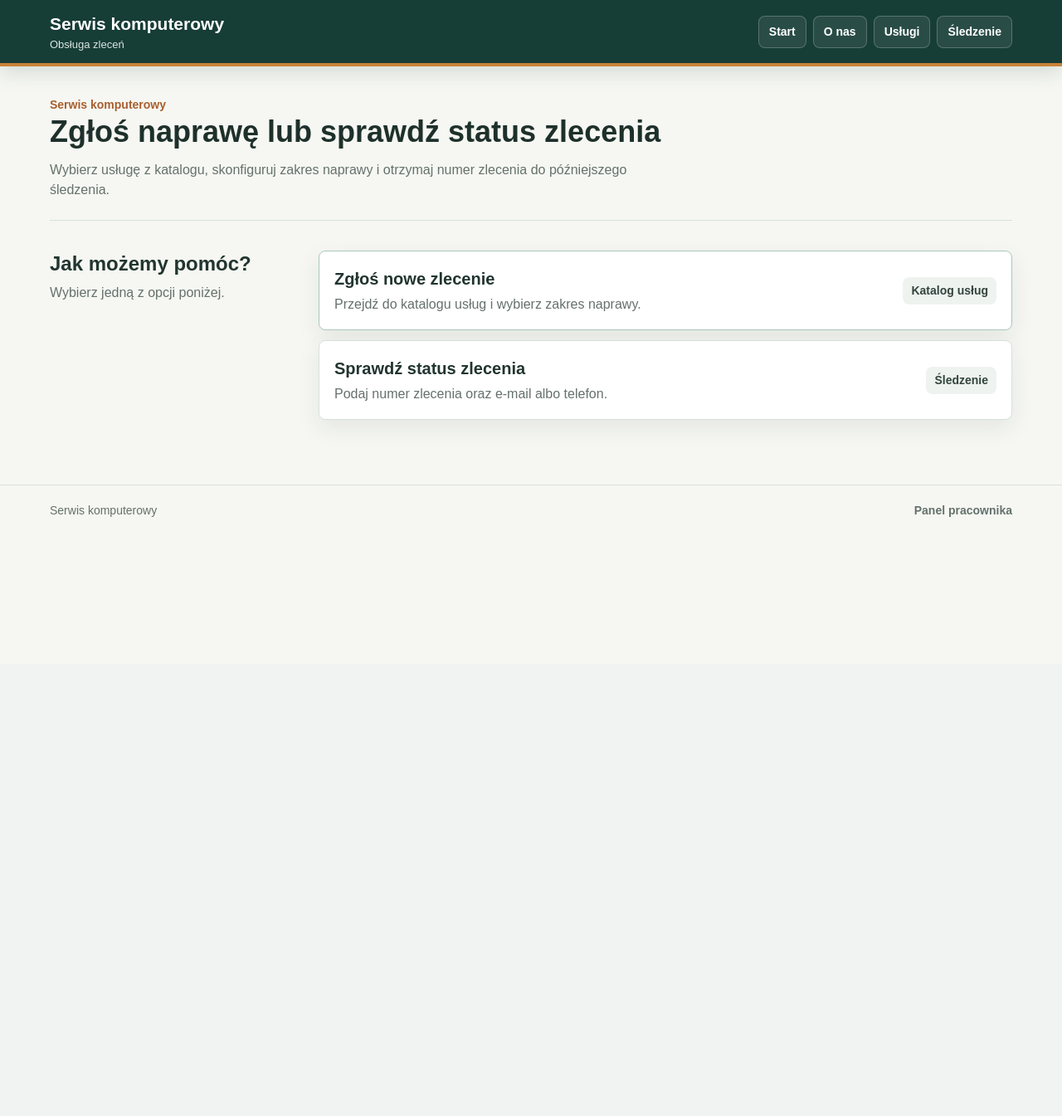
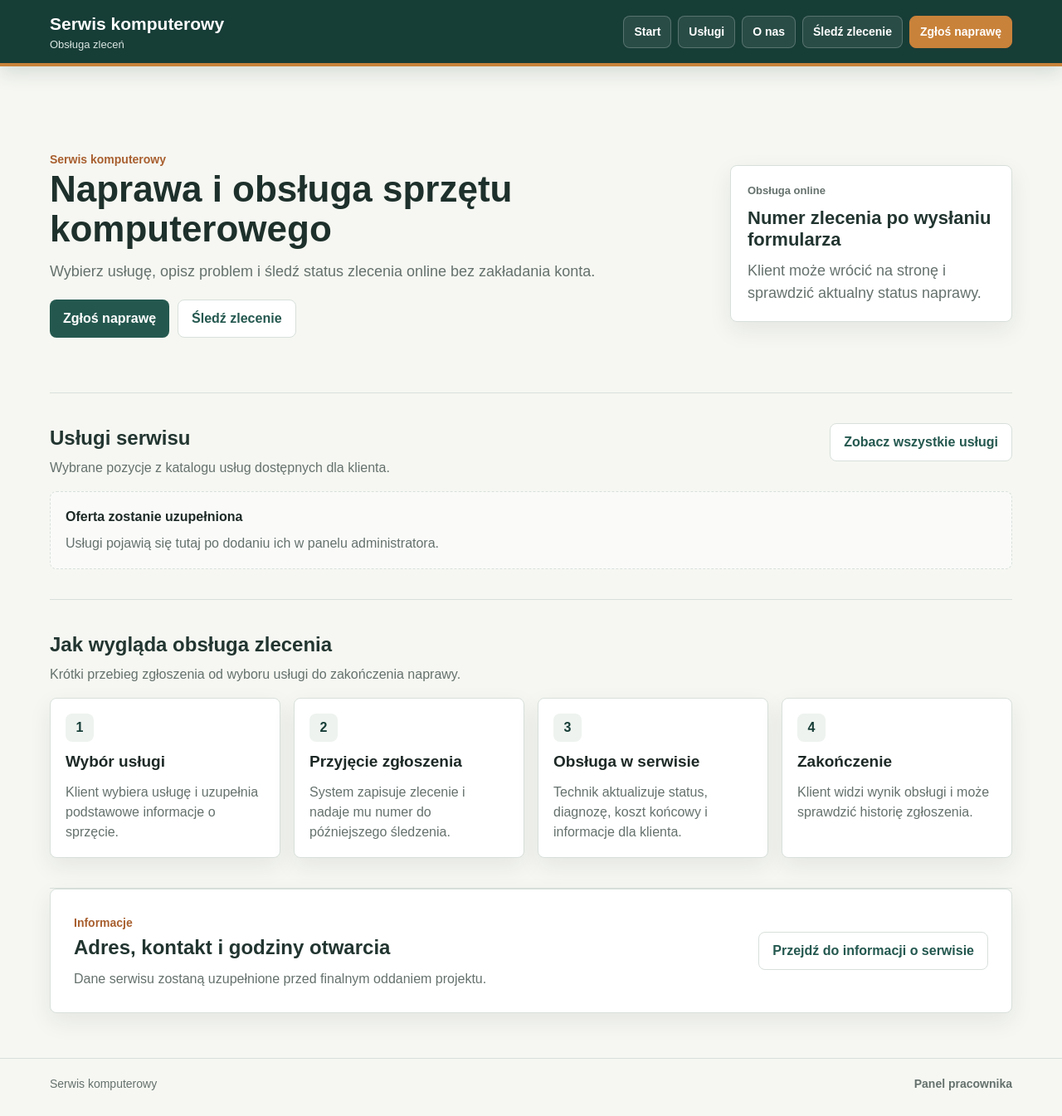
Before and after one commit to DawidSrd/Projekt-in-ynierski, a Django app: page / in a window 1280 px wide. Shown: the whole page at 83% size. Before the commit the page ends 623 px from the top, so only its background shows below. Run offline with Django 5.2, Linux system fonts and the light colour scheme; data that the repository does not hold is empty.

Commit message:
Przebudowa strony glownej klienta

```diff
--- a/backend/orders/static/orders/app.css
+++ b/backend/orders/static/orders/app.css
@@ -103,6 +103,16 @@ a:hover {
   color: var(--primary-dark);
 }
 
+.main-nav__cta {
+  background: var(--accent) !important;
+  border-color: var(--accent) !important;
+}
+
+.main-nav__cta:hover {
+  background: #ffffff !important;
+  color: var(--primary-dark) !important;
+}
+
 .app-main {
   padding: 34px 0 54px;
 }
@@ -173,16 +183,6 @@ a:hover {
   padding: 22px;
 }
 
-.home-start {
-  margin-bottom: 12px;
-  padding-bottom: 24px;
-  border-bottom: 1px solid var(--line);
-}
-
-.home-start__copy {
-  max-width: 820px;
-}
-
 .home-eyebrow {
   margin-bottom: 10px;
   color: var(--accent-dark);
@@ -190,51 +190,81 @@ a:hover {
   font-weight: 700;
 }
 
-.home-start h1 {
-  max-width: 780px;
+.home-hero {
+  display: grid;
+  grid-template-columns: minmax(0, 1fr) 340px;
+  gap: 28px;
+  align-items: center;
+  min-height: 360px;
+  padding: 44px 0;
+  border-bottom: 1px solid var(--line);
+}
+
+.home-hero__copy {
+  max-width: 760px;
+}
+
+.home-hero h1 {
   margin: 0;
   color: #1e302b;
-  font-size: 36px;
-  line-height: 1.14;
+  font-size: 44px;
+  line-height: 1.08;
 }
 
-.home-start p {
-  max-width: 720px;
+.home-hero p {
+  max-width: 660px;
   margin: 14px 0 0;
   color: var(--muted);
+  font-size: 18px;
 }
 
-.home-client {
+.home-hero__panel {
   display: grid;
-  grid-template-columns: 300px minmax(0, 1fr);
-  gap: 24px;
-  padding: 24px 0;
+  gap: 10px;
+  padding: 20px;
+  border: 1px solid var(--line);
+  border-radius: 8px;
+  background: var(--surface);
+  box-shadow: var(--shadow);
 }
 
-.home-client__intro h2 {
-  margin: 2px 0 8px;
+.home-hero__panel strong {
   color: #223530;
-  font-size: 24px;
+  font-size: 22px;
   line-height: 1.2;
 }
 
-.home-client__intro p {
+.home-hero__panel p {
   margin: 0;
   color: var(--muted);
 }
 
-.home-actions {
-  display: grid;
-  gap: 12px;
+.home-section {
+  padding: 36px 0;
+  border-bottom: 1px solid var(--line);
 }
 
-.home-action {
+.section-title--row {
   display: flex;
-  align-items: center;
+  align-items: flex-start;
   justify-content: space-between;
   gap: 18px;
-  min-height: 96px;
-  padding: 16px 18px;
+}
+
+.home-service-grid,
+.process-grid {
+  display: grid;
+  grid-template-columns: repeat(4, minmax(0, 1fr));
+  gap: 16px;
+}
+
+.home-service,
+.process-step {
+  display: grid;
+  align-content: start;
+  gap: 10px;
+  min-height: 190px;
+  padding: 18px;
   border: 1px solid var(--line);
   border-radius: 8px;
   background: var(--surface);
@@ -243,26 +273,62 @@ a:hover {
   box-shadow: var(--shadow);
 }
 
-.home-action:hover {
+.home-service:hover {
   border-color: var(--primary);
   background: #fafcf9;
   color: var(--text);
 }
 
-.home-action--primary {
-  border-color: #aac7bd;
-}
-
-.home-action__title {
-  display: block;
+.home-service__name {
   color: #223530;
   font-size: 20px;
   font-weight: 700;
+  line-height: 1.2;
 }
 
-.home-action__text {
-  display: block;
-  margin-top: 4px;
+.home-service__description,
+.process-step p {
+  margin: 0;
+  color: var(--muted);
+}
+
+.process-step span {
+  display: inline-flex;
+  align-items: center;
+  justify-content: center;
+  width: 34px;
+  height: 34px;
+  border-radius: 8px;
+  background: var(--surface-soft);
+  color: var(--primary-dark);
+  font-weight: 700;
+}
+
+.process-step h3 {
+  margin: 0;
+  font-size: 19px;
+}
+
+.home-contact {
+  display: flex;
+  align-items: center;
+  justify-content: space-between;
+  gap: 18px;
+  padding: 28px;
+  border: 1px solid var(--line);
+  border-radius: 8px;
+  background: var(--surface);
+  box-shadow: var(--shadow);
+}
+
+.home-contact h2 {
+  margin: 0 0 8px;
+  color: #223530;
+}
+
+.home-contact p {
+  max-width: 640px;
+  margin: 0;
   color: var(--muted);
 }
 
@@ -1054,7 +1120,9 @@ fieldset {
   .detail-layout,
   .order-summary__grid,
   .dashboard-filter,
-  .home-client,
+  .home-hero,
+  .home-service-grid,
+  .process-grid,
   .confirmation-info,
   .info-grid,
   .tracking-summary__grid,
@@ -1082,11 +1150,17 @@ fieldset {
     padding: 16px;
   }
 
-  .home-start h1 {
+  .home-hero {
+    min-height: auto;
+    padding: 28px 0;
+  }
+
+  .home-hero h1 {
     font-size: 28px;
   }
 
-  .home-action {
+  .section-title--row,
+  .home-contact {
     align-items: flex-start;
     flex-direction: column;
   }
--- a/backend/orders/templates/orders/base.html
+++ b/backend/orders/templates/orders/base.html
@@ -27,9 +27,10 @@
           </form>
         {% else %}
           <a href="/">Start</a>
+          <a href="/services/">Usługi</a>
           <a href="/about/">O nas</a>
-          <a href="/services/">Usługi</a>
-          <a href="/track/">Śledzenie</a>
+          <a href="/track/">Śledź zlecenie</a>
+          <a class="main-nav__cta" href="/services/">Zgłoś naprawę</a>
         {% endif %}
       </nav>
     </div>
--- a/backend/orders/templates/orders/home.html
+++ b/backend/orders/templates/orders/home.html
@@ -1,38 +1,93 @@
 {% extends "orders/base.html" %}
 
-{% block title %}Start | Serwis komputerowy{% endblock %}
+{% block title %}Serwis komputerowy{% endblock %}
 
 {% block content %}
-  <section class="home-start">
-    <div class="home-start__copy">
+  <section class="home-hero">
+    <div class="home-hero__copy">
       <span class="home-eyebrow">Serwis komputerowy</span>
-      <h1>Zgłoś naprawę lub sprawdź status zlecenia</h1>
-      <p>Wybierz usługę z katalogu, skonfiguruj zakres naprawy i otrzymaj numer zlecenia do późniejszego śledzenia.</p>
+      <h1>Naprawa i obsługa sprzętu komputerowego</h1>
+      <p>Wybierz usługę, opisz problem i śledź status zlecenia online bez zakładania konta.</p>
+      <div class="button-row">
+        <a class="button" href="/services/">Zgłoś naprawę</a>
+        <a class="button button--ghost" href="/track/">Śledź zlecenie</a>
+      </div>
+    </div>
+
+    <div class="home-hero__panel" aria-label="Informacje o obsłudze zleceń">
+      <span class="metric__label">Obsługa online</span>
+      <strong>Numer zlecenia po wysłaniu formularza</strong>
+      <p>Klient może wrócić na stronę i sprawdzić aktualny status naprawy.</p>
     </div>
   </section>
 
-  <section class="home-client" aria-label="Strefa klienta">
-    <div class="home-client__intro">
-      <h2>Jak możemy pomóc?</h2>
-      <p>Wybierz jedną z opcji poniżej.</p>
+  <section class="home-section" aria-label="Usługi serwisu">
+    <div class="section-title section-title--row">
+      <div>
+        <h2>Usługi serwisu</h2>
+        <p>Wybrane pozycje z katalogu usług dostępnych dla klienta.</p>
+      </div>
+      <a class="button button--ghost" href="/services/">Zobacz wszystkie usługi</a>
     </div>
 
-    <div class="home-actions">
-      <a class="home-action home-action--primary" href="/services/">
-        <span>
-          <span class="home-action__title">Zgłoś nowe zlecenie</span>
-          <span class="home-action__text">Przejdź do katalogu usług i wybierz zakres naprawy.</span>
-        </span>
-        <span class="pill">Katalog usług</span>
-      </a>
+    {% if services %}
+      <div class="home-service-grid">
+        {% for service in services %}
+          <a class="home-service" href="/services/{{ service.id }}/">
+            <span class="home-service__name">{{ service.name }}</span>
+            {% if service.description %}
+              <span class="home-service__description">{{ service.description }}</span>
+            {% else %}
+              <span class="home-service__description">Opis usługi zostanie uzupełniony.</span>
+            {% endif %}
+            <span class="pill">{{ service.base_price_min }} - {{ service.base_price_max }} zł</span>
+          </a>
+        {% endfor %}
+      </div>
+    {% else %}
+      <div class="empty-state">
+        <strong>Oferta zostanie uzupełniona</strong>
+        <p>Usługi pojawią się tutaj po dodaniu ich w panelu administratora.</p>
+      </div>
+    {% endif %}
+  </section>
 
-      <a class="home-action" href="/track/">
-        <span>
-          <span class="home-action__title">Sprawdź status zlecenia</span>
-          <span class="home-action__text">Podaj numer zlecenia oraz e-mail albo telefon.</span>
-        </span>
-        <span class="pill">Śledzenie</span>
-      </a>
+  <section class="home-section" aria-label="Przebieg obsługi zlecenia">
+    <div class="section-title">
+      <h2>Jak wygląda obsługa zlecenia</h2>
+      <p>Krótki przebieg zgłoszenia od wyboru usługi do zakończenia naprawy.</p>
+    </div>
+
+    <div class="process-grid">
+      <article class="process-step">
+        <span>1</span>
+        <h3>Wybór usługi</h3>
+        <p>Klient wybiera usługę i uzupełnia podstawowe informacje o sprzęcie.</p>
+      </article>
+      <article class="process-step">
+        <span>2</span>
+        <h3>Przyjęcie zgłoszenia</h3>
+        <p>System zapisuje zlecenie i nadaje mu numer do późniejszego śledzenia.</p>
+      </article>
+      <article class="process-step">
+        <span>3</span>
+        <h3>Obsługa w serwisie</h3>
+        <p>Technik aktualizuje status, diagnozę, koszt końcowy i informacje dla klienta.</p>
+      </article>
+      <article class="process-step">
+        <span>4</span>
+        <h3>Zakończenie</h3>
+        <p>Klient widzi wynik obsługi i może sprawdzić historię zgłoszenia.</p>
+      </article>
     </div>
   </section>
+
+  <section class="home-section home-contact" aria-label="Informacje o serwisie">
+    <div>
+      <span class="home-eyebrow">Informacje</span>
+      <h2>Adres, kontakt i godziny otwarcia</h2>
+      <p>Dane serwisu zostaną uzupełnione przed finalnym oddaniem projektu.</p>
+    </div>
+    <a class="button button--ghost" href="/about/">Przejdź do informacji o serwisie</a>
+  </section>
 {% endblock %}
--- a/backend/orders/views.py
+++ b/backend/orders/views.py
@@ -51,7 +51,9 @@ def home(request):
     if staff_redirect:
         return staff_redirect
 
-    return render(request, "orders/home.html")
+    services = Service.objects.filter(is_active=True).order_by("name")[:4]
+
+    return render(request, "orders/home.html", {"services": services})
 
 
 def about(request):
```
Also changed, not shown: backend/orders/tests.py (+28 -4 lines).
